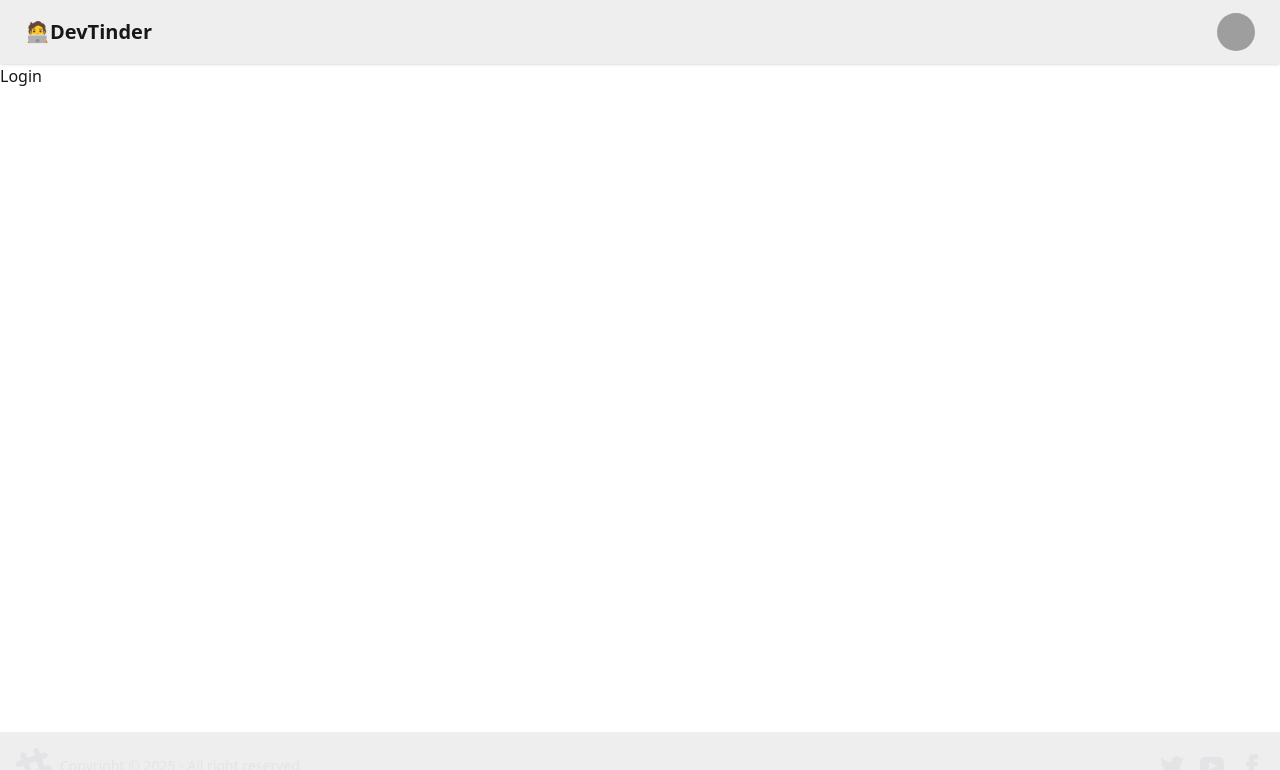
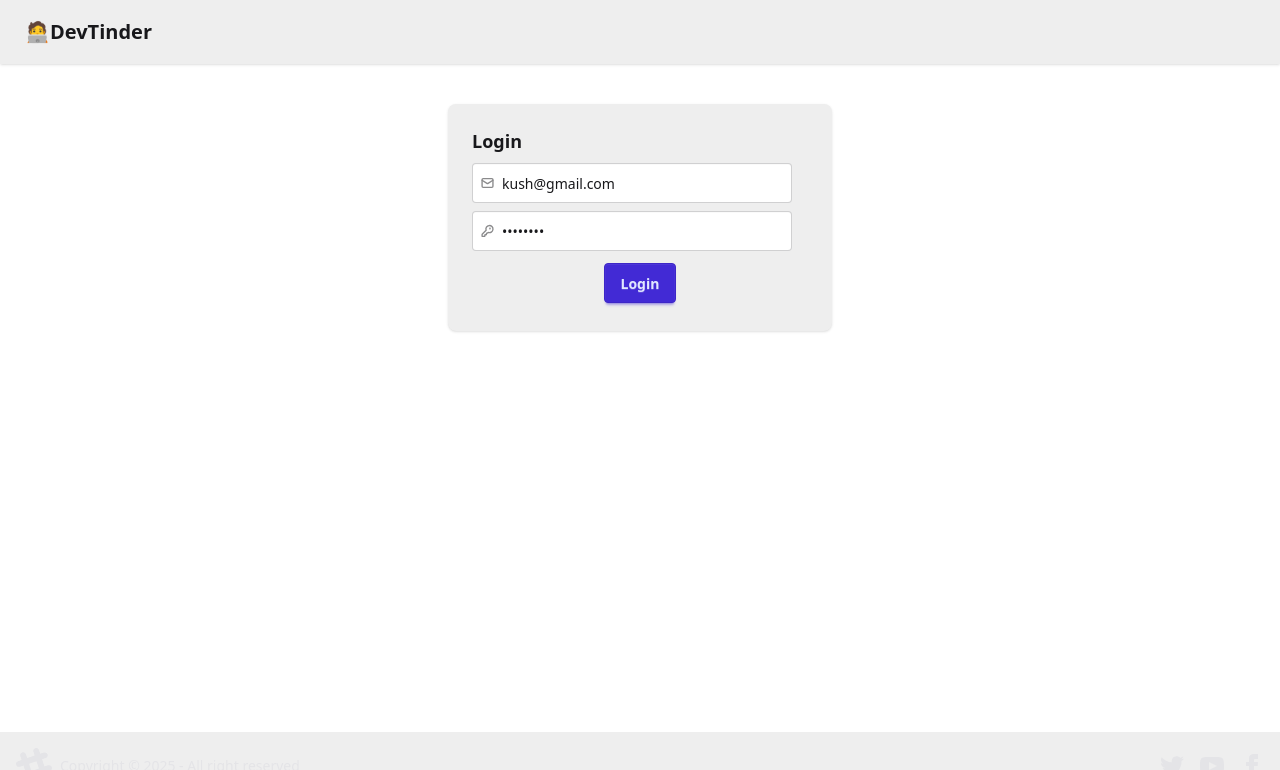
Before and after one commit to chefKush/DevTinder-FrontEnd, a React (Vite) app: page /login in a window 1280 px wide. Shown: the top 770 px of the page. Built offline with nearby package versions, Linux system fonts and the light colour scheme; grey boxes are pictures that could not be loaded.

Commit message:
redux setup + login page

```diff
--- a/package.json
+++ b/package.json
@@ -10,9 +10,12 @@
     "preview": "vite preview"
   },
   "dependencies": {
+    "@reduxjs/toolkit": "^2.8.2",
     "@tailwindcss/vite": "^4.1.12",
+    "axios": "^1.11.0",
     "react": "^19.1.1",
     "react-dom": "^19.1.1",
+    "react-redux": "^9.2.0",
     "react-router": "^7.8.2",
     "tailwindcss": "^4.1.12"
   },
--- /dev/null
+++ b/src/components/login.jsx
@@ -0,0 +1,108 @@
+import axios from "axios";
+import { useState } from "react";
+import { BASE_URL } from "../utils/config";
+import { useDispatch } from "react-redux";
+import { addUser } from "../utils/userSlice";
+import { useNavigate } from "react-router";
+
+const Login = () => {
+  const [email, setEmail] = useState("kush@gmail.com");
+  const [password, setPassword] = useState("Kush@123");
+  const dispatch = useDispatch();
+  const navigate = useNavigate();
+
+  const handleLogin = async () => {
+    try {
+      const res = await axios.post(
+        BASE_URL + "/login",
+        {
+          email: email,
+          password: password,
+        },
+        { withCredentials: true }
+      );
+      console.log(res.data);
+      dispatch(addUser(res.data));
+      navigate("/");
+    } catch (error) {
+      console.error("Login failed:", error);
+    }
+  };
+  return (
+    <div className="flex justify-center my-10">
+      <div className="card bg-base-300 w-96 shadow-sm">
+        <div className="card-body">
+          <h2 className="card-title">Login</h2>
+          <label className="input validator p-2">
+            <svg
+              className="h-[1em] opacity-50"
+              xmlns="http://www.w3.org/2000/svg"
+              viewBox="0 0 24 24"
+            >
+              <g
+                strokeLinejoin="round"
+                strokeLinecap="round"
+                strokeWidth="2.5"
+                fill="none"
+                stroke="currentColor"
+              >
+                <rect width="20" height="16" x="2" y="4" rx="2"></rect>
+                <path d="m22 7-8.97 5.7a1.94 1.94 0 0 1-2.06 0L2 7"></path>
+              </g>
+            </svg>
+            <input
+              type="email"
+              placeholder="mail@site.com"
+              value={email}
+              required
+              onChange={(e) => setEmail(e.target.value)}
+            />
+          </label>
+          <div className="validator-hint hidden">Enter valid email address</div>
+          <label className="input validator p-2">
+            <svg
+              className="h-[1em] opacity-50"
+              xmlns="http://www.w3.org/2000/svg"
+              viewBox="0 0 24 24"
+            >
+              <g
+                strokeLinejoin="round"
+                strokeLinecap="round"
+                strokeWidth="2.5"
+                fill="none"
+                stroke="currentColor"
+              >
+                <path d="M2.586 17.414A2 2 0 0 0 2 18.828V21a1 1 0 0 0 1 1h3a1 1 0 0 0 1-1v-1a1 1 0 0 1 1-1h1a1 1 0 0 0 1-1v-1a1 1 0 0 1 1-1h.172a2 2 0 0 0 1.414-.586l.814-.814a6.5 6.5 0 1 0-4-4z"></path>
+                <circle cx="16.5" cy="7.5" r=".5" fill="currentColor"></circle>
+              </g>
+            </svg>
+            <input
+              type="password"
+              required
+              placeholder="Password"
+              // minlength="6"
+              pattern="(?=.*\d)(?=.*[a-z])(?=.*[A-Z]).{6,}"
+              value={password}
+              onChange={(e) => setPassword(e.target.value)}
+              //   title="Must be more than 6 characters, including number, lowercase letter, uppercase letter"
+            />
+          </label>
+          <p className="validator-hint hidden">
+            Must be more than 6 characters, including
+            <br />
+            At least one number <br />
+            At least one lowercase letter <br />
+            At least one uppercase letter
+          </p>
+          <div className="card-actions justify-center">
+            <button className="btn btn-primary my-1" onClick={handleLogin}>
+              Login
+            </button>
+          </div>
+        </div>
+      </div>
+    </div>
+  );
+};
+
+export default Login;
--- /dev/null
+++ b/src/components/navBar.jsx
@@ -0,0 +1,52 @@
+import React from "react";
+import { useSelector } from "react-redux";
+
+const NavBar = () => {
+  const user = useSelector((store) => store.user);
+  console.log(user);
+  return (
+    <div className="navbar bg-base-300 shadow-sm">
+      <div className="flex-1">
+        <a className="btn btn-ghost text-xl">🧑‍💻DevTinder</a>
+      </div>
+      {user && (
+        <div className="flex gap-2">
+          <span className="hidden md:block ">Welcome {user.firstName}</span>
+          <div className="dropdown dropdown-end mx-4">
+            <div
+              tabIndex={0}
+              role="button"
+              className="btn btn-ghost btn-circle avatar"
+            >
+              <div className="w-10 rounded-full">
+                <img
+                  alt="Tailwind CSS Navbar component"
+                  src={user.profilePicture}
+                />
+              </div>
+            </div>
+            <ul
+              tabIndex={0}
+              className="menu menu-sm dropdown-content bg-base-100 rounded-box z-1 mt-3 w-52 p-2 shadow"
+            >
+              <li>
+                <a className="justify-between">
+                  Profile
+                  <span className="badge">New</span>
+                </a>
+              </li>
+              <li>
+                <a>Settings</a>
+              </li>
+              <li>
+                <a>Logout</a>
+              </li>
+            </ul>
+          </div>
+        </div>
+      )}
+    </div>
+  );
+};
+
+export default NavBar;
--- a/src/login.jsx
+++ /dev/null
@@ -1,7 +0,0 @@
-import React from "react";
-
-const Login = () => {
-  return <div>Login</div>;
-};
-
-export default Login;
--- a/src/navBar.jsx
+++ /dev/null
@@ -1,46 +0,0 @@
-import React from "react";
-
-const NavBar = () => {
-  return (
-    <div className="navbar bg-base-300 shadow-sm">
-      <div className="flex-1">
-        <a className="btn btn-ghost text-xl">🧑‍💻DevTinder</a>
-      </div>
-      <div className="flex gap-2">
-        <div className="dropdown dropdown-end mx-4">
-          <div
-            tabIndex={0}
-            role="button"
-            className="btn btn-ghost btn-circle avatar"
-          >
-            <div className="w-10 rounded-full">
-              <img
-                alt="Tailwind CSS Navbar component"
-                src="https://img.daisyui.com/images/stock/photo-1534528741775-53994a69daeb.webp"
-              />
-            </div>
-          </div>
-          <ul
-            tabIndex={0}
-            className="menu menu-sm dropdown-content bg-base-100 rounded-box z-1 mt-3 w-52 p-2 shadow"
-          >
-            <li>
-              <a className="justify-between">
-                Profile
-                <span className="badge">New</span>
-              </a>
-            </li>
-            <li>
-              <a>Settings</a>
-            </li>
-            <li>
-              <a>Logout</a>
-            </li>
-          </ul>
-        </div>
-      </div>
-    </div>
-  );
-};
-
-export default NavBar;
--- /dev/null
+++ b/src/utils/appStore.js
@@ -0,0 +1,10 @@
+import { configureStore } from "@reduxjs/toolkit";
+import userReducer from "./userSlice";
+
+const appStore = configureStore({
+    reducer: {
+        user: userReducer
+    }
+})
+
+export default appStore;
--- /dev/null
+++ b/src/utils/config.js
@@ -0,0 +1 @@
+export const BASE_URL = "http://localhost:7777";
--- /dev/null
+++ b/src/utils/userSlice.js
@@ -0,0 +1,17 @@
+import { createSlice } from "@reduxjs/toolkit";
+
+const userSlice = createSlice({
+    name: 'user',
+    initialState: null,
+    reducers: {
+        addUser: (state, action) => {
+            return action.payload;
+        },
+        removeUser: (state, action) => {
+            return null;
+        }
+    }
+})
+
+export const { addUser, removeUser } = userSlice.actions;
+export default userSlice.reducer;
```
Also changed, not shown: src/App.jsx (+7 -4 lines), src/components/body.jsx (renamed from src/body.jsx), src/components/footer.jsx (renamed from src/footer.jsx), src/components/signup.jsx (renamed from src/signup.jsx), 1 other file (tests, documents, lock files or other folders).
